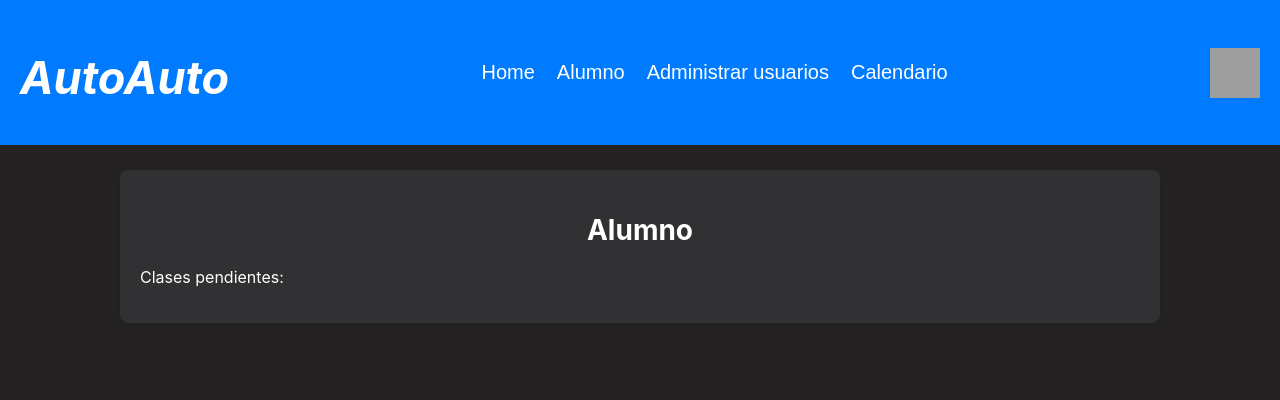
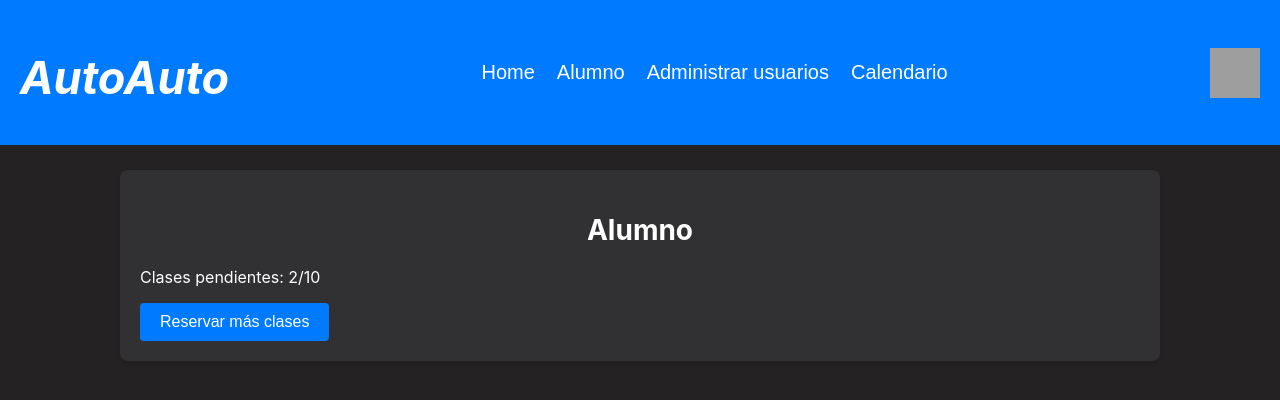
Before and after one commit to adpaoj/HackUPC2024-AutoAuto, a React (Create React App) app in the folder hackupc/: page / in a window 1280 px wide. Both pictures are taken after a click on the button "Alumno". Shown: the top 400 px of the page. Built offline with nearby package versions, Linux system fonts and the light colour scheme; grey boxes are pictures that could not be loaded.

Commit message:
Definitivo. Falta Revisión. Más cambios de UI

```diff
--- /dev/null
+++ b/hackupc/src/Button.css
@@ -0,0 +1,17 @@
+.reservar-btn {
+    background-color: #007bff;
+    color: #fff;
+    padding: 10px 20px;
+    font-size: 16px;
+    border: none;
+    border-radius: 4px;
+    cursor: pointer;
+  }
+
+  .reservar-btn:hover {
+    background-color: #0056b3;
+  }
+
+  .reservar-btn:focus {
+    outline: none;
+  }
--- a/hackupc/src/components/Alumno.js
+++ b/hackupc/src/components/Alumno.js
@@ -1,11 +1,13 @@
 import React from 'react';
 import '../Alumno.css';
+import Button from './Button';
 
 const Alumno = () => {
   return(
     <div className='content-container-al'>
       <h2>Alumno</h2>
-      <p class = "texto-blanco"> Clases pendientes: </p>
+      <p class = "texto-blanco"> Clases pendientes: 2/10</p>
+      <Button />
     </div>
   );
 };
--- /dev/null
+++ b/hackupc/src/components/Button.js
@@ -0,0 +1,12 @@
+import React from 'react';
+import '../Button.css';
+
+const Button = ({ onClick }) => {
+  return (
+    <button className="reservar-btn" onClick={onClick}>
+      Reservar más clases
+    </button>
+  );
+};
+
+export default Button;
--- a/hackupc/src/components/Calendario.js
+++ b/hackupc/src/components/Calendario.js
@@ -45,9 +45,9 @@ const Calendario = () => {
                   onChange={(e) => handleOptionChange(dia, hora, e.target.value)}
                 >
                   <option value=""></option>
-                  <option value="Opción 1">Opción 1</option>
-                  <option value="Opción 2">Opción 2</option>
-                  <option value="Opción 3">Opción 3</option>
+                  <option value="Opción 1">Alumno 1</option>
+                  <option value="Opción 2">Alumno 2</option>
+                  <option value="Opción 3">Alumno 3</option>
                 </select>
               </div>
             ))}
```
